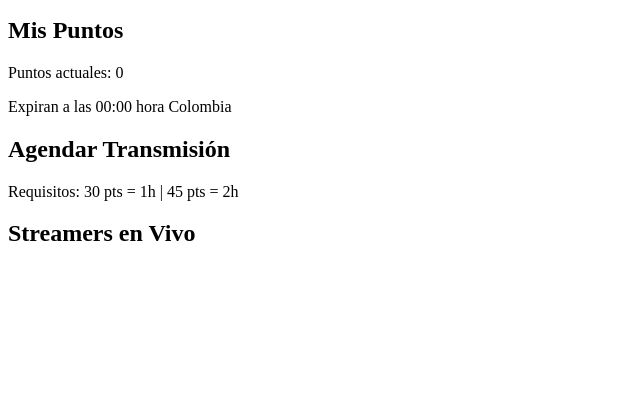
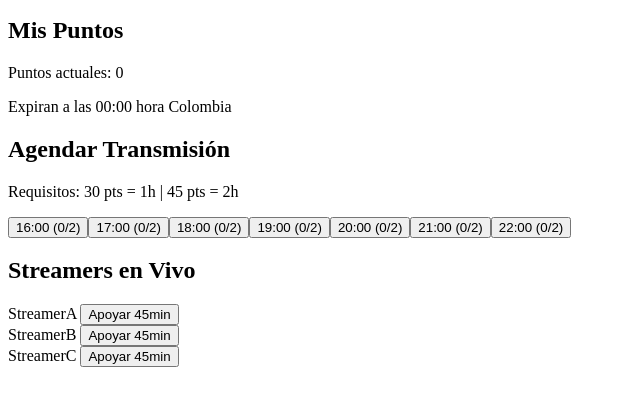
Before and after one commit to milozanoo22-cpu/Mundostreaming, a plain HTML site: page index.html in a window 1280 px wide. Shown: the part 104-510 px from the top of the page, without its empty margins (0-640 px from the left). Drawn offline with Linux system fonts and the light colour scheme.

Commit message:
Update index.html

```diff
--- a/index.html
+++ b/index.html
@@ -31,6 +31,6 @@
     <div id="listaStreamers"></div>
   </div>
 
-  <script src="streamers united.js"></script>
+  <script src="script.js"></script>
 </body>
 </html>
```
